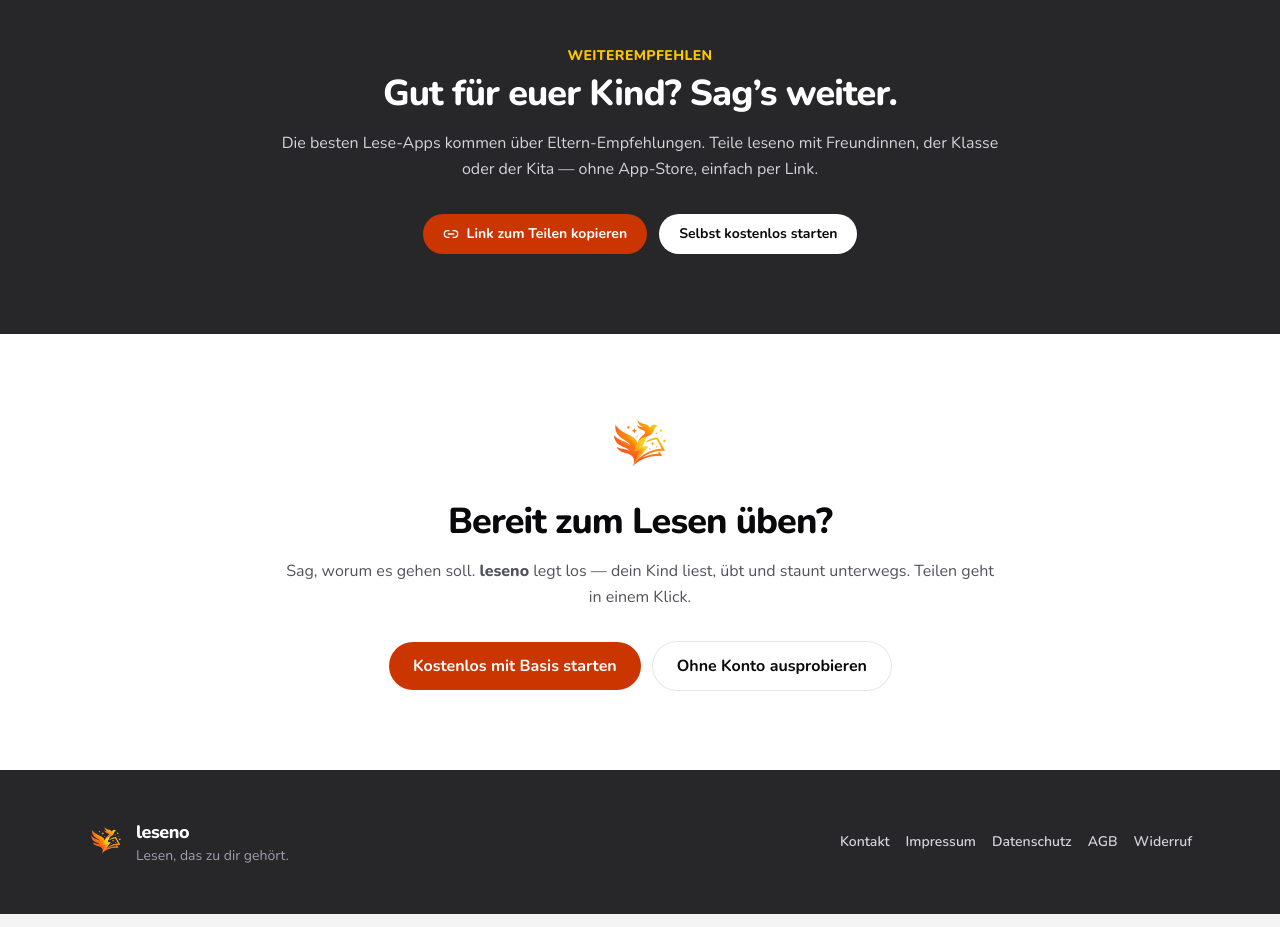
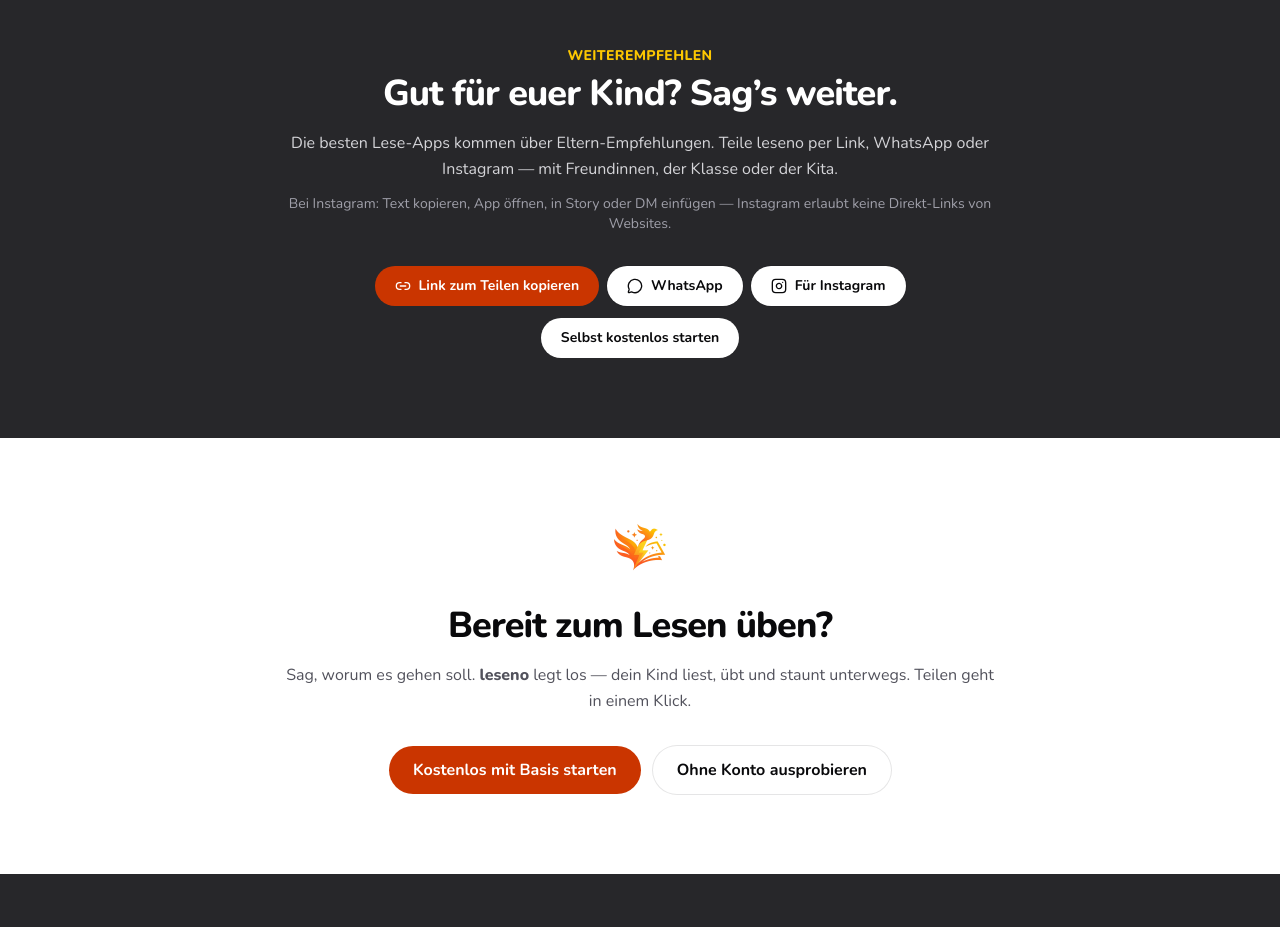
Before and after one commit to gillmor09/leseno, a Next.js app: page / in a window 1280 px wide. Shown: the part 5580-6507 px from the top of the page. Built offline with nearby package versions, Linux system fonts and the light colour scheme; no server answers.

Commit message:
Update Leseno for Coolify deploy.

```diff
--- a/src/app/anmelden/page.tsx
+++ b/src/app/anmelden/page.tsx
@@ -7,12 +7,20 @@
   description: "Mit E-Mail und Passwort bei Leseno anmelden.",
 };
 
+function safeEmailQuery(raw: string | undefined): string {
+  const email = raw?.trim() ?? "";
+  if (!email || email.length > 254) return "";
+  if (!/^[^\s@]+@[^\s@]+\.[^\s@]+$/.test(email)) return "";
+  return email;
+}
+
 export default async function SignInPage({
   searchParams,
 }: {
   searchParams: Promise<{
     bestaetigt?: string;
     bestaetigung?: string;
+    email?: string;
     next?: string;
   }>;
 }) {
@@ -31,6 +39,7 @@
       <SignInForm
         emailConfirmed={params.bestaetigt === "1"}
         confirmationFailed={params.bestaetigung === "fehlgeschlagen"}
+        initialEmail={safeEmailQuery(params.email)}
         nextPath={nextPath}
       />
     </AuthShell>
--- a/src/components/features/marketing/invite-friends-card.tsx
+++ b/src/components/features/marketing/invite-friends-card.tsx
@@ -34,14 +34,15 @@
 
   if (variant === "compact") {
     return (
-      <aside className="rounded-[1.5rem] bg-orange-50 px-5 py-4 ring-1 ring-orange-700/10 sm:flex sm:items-center sm:justify-between sm:gap-4">
+      <aside className="rounded-[1.5rem] bg-orange-50 px-5 py-4 ring-1 ring-orange-700/10">
         <p className="text-sm font-semibold leading-relaxed text-orange-950">
           {SHARE_AFTER_STORY_HINT}
         </p>
         <ShareInviteButton
           url={url}
           variant="ghost"
-          className="mt-3 shrink-0 sm:mt-0"
+          showChannels
+          className="mt-3"
         />
       </aside>
     );
@@ -62,8 +63,12 @@
         <p className="mt-4 text-base leading-relaxed text-zinc-300">
           {SHARE_SECTION_BODY}
         </p>
-        <div className="mt-8 flex flex-col items-center justify-center gap-3 sm:flex-row">
-          <ShareInviteButton url={url} variant="primary" />
+        <p className="mt-3 text-sm text-zinc-400">
+          Bei Instagram: Text kopieren, App öffnen, in Story oder DM einfügen —
+          Instagram erlaubt keine Direkt-Links von Websites.
+        </p>
+        <div className="mt-8 flex flex-col items-center justify-center gap-3">
+          <ShareInviteButton url={url} variant="primary" showChannels />
           <a
             href="/registrieren"
             className="inline-flex items-center justify-center rounded-full bg-white px-5 py-2.5 text-sm font-bold text-zinc-950 transition-all duration-200 ease-in-out hover:bg-gray-100"
--- a/src/components/features/marketing/share-invite-button.tsx
+++ b/src/components/features/marketing/share-invite-button.tsx
@@ -1,44 +1,86 @@
 "use client";
 
 /**
- * Copy / Web Share for invite links (parents sharing leseno).
+ * Copy / Web Share / Instagram / WhatsApp for invite links (parents sharing leseno).
+ * Instagram has no web deep-link for captions — we copy text and hint to paste.
  */
 
 import { useState } from "react";
-import { Check, Link2, Share2 } from "lucide-react";
+import { Check, Link2, MessageCircle, Share2 } from "lucide-react";
 import { toast } from "sonner";
 import {
+  SHARE_BUTTON_INSTAGRAM,
   SHARE_BUTTON_LABEL,
   SHARE_BUTTON_NATIVE,
   SHARE_BUTTON_SHARED,
+  SHARE_BUTTON_WHATSAPP,
+  SHARE_INSTAGRAM_CAPTION,
+  SHARE_INSTAGRAM_HINT,
   SHARE_INVITE_MESSAGE,
   SHARE_PAGE_TITLE,
 } from "@/lib/marketing/share-copy";
 import { cn } from "@/lib/utils";
+
+/** Lucide dropped brand icons — tiny Instagram glyph for the share button. */
+function InstagramGlyph({ className }: { className?: string }) {
+  return (
+    <svg
+      viewBox="0 0 24 24"
+      fill="none"
+      stroke="currentColor"
+      strokeWidth="2"
+      strokeLinecap="round"
+      strokeLinejoin="round"
+      className={className}
+      aria-hidden
+    >
+      <rect width="20" height="20" x="2" y="2" rx="5" ry="5" />
+      <path d="M16 11.37A4 4 0 1 1 12.63 8 4 4 0 0 1 16 11.37z" />
+      <line x1="17.5" x2="17.51" y1="6.5" y2="6.5" />
+    </svg>
+  );
+}
+type ShareVariant = "primary" | "secondary" | "ghost";
+
+function variantClass(variant: ShareVariant): string {
+  if (variant === "primary") {
+    return "bg-orange-700 text-white hover:bg-orange-800";
+  }
+  if (variant === "secondary") {
+    return "bg-white text-zinc-950 ring-1 ring-zinc-950/10 hover:bg-gray-100";
+  }
+  return "bg-orange-50 text-orange-900 ring-1 ring-orange-700/15 hover:bg-orange-100";
+}
+
+const buttonBase =
+  "inline-flex items-center justify-center gap-2 rounded-full px-5 py-2.5 text-sm font-bold transition-all duration-200 ease-in-out";
 
 export function ShareInviteButton({
   url,
   shareText = SHARE_INVITE_MESSAGE,
   className,
   variant = "primary",
+  showChannels = false,
 }: {
   url: string;
   shareText?: string;
   className?: string;
-  variant?: "primary" | "secondary" | "ghost";
+  variant?: ShareVariant;
+  /** Show WhatsApp + Instagram next to the main share control. */
+  showChannels?: boolean;
 }) {
   const [copied, setCopied] = useState(false);
   const canNativeShare =
     typeof navigator !== "undefined" && typeof navigator.share === "function";
 
-  async function copyLink() {
+  async function copyText(text: string, successMessage: string) {
     try {
-      await navigator.clipboard.writeText(`${shareText} ${url}`);
+      await navigator.clipboard.writeText(text);
       setCopied(true);
-      toast.success(SHARE_BUTTON_SHARED);
-      window.setTimeout(() => setCopied(false), 2000);
+      toast.success(successMessage);
+      window.setTimeout(() => setCopied(false), 2200);
     } catch {
-      toast.error("Link konnte nicht kopiert werden.");
+      toast.error("Konnte nicht in die Zwischenablage kopieren.");
     }
   }
 
@@ -55,43 +97,82 @@
         if (error instanceof DOMException && error.name === "AbortError") {
           return;
         }
-        // fall through to clipboard
       }
     }
-    await copyLink();
+    await copyText(`${shareText} ${url}`, SHARE_BUTTON_SHARED);
   }
 
-  const variantClass =
-    variant === "primary"
-      ? "bg-orange-700 text-white hover:bg-orange-800"
-      : variant === "secondary"
-        ? "bg-white text-zinc-950 ring-1 ring-zinc-950/10 hover:bg-gray-100"
-        : "bg-orange-50 text-orange-900 ring-1 ring-orange-700/15 hover:bg-orange-100";
+  async function handleInstagram() {
+    // No official Instagram web share URL — copy caption, then open IG if possible.
+    await copyText(`${SHARE_INSTAGRAM_CAPTION} ${url}`, SHARE_INSTAGRAM_HINT);
+    const isMobile =
+      typeof navigator !== "undefined" &&
+      /Android|iPhone|iPad|iPod/i.test(navigator.userAgent);
+    if (isMobile) {
+      window.setTimeout(() => {
+        window.location.href = "instagram://app";
+      }, 400);
+    }
+  }
+
+  function handleWhatsApp() {
+    const text = encodeURIComponent(`${shareText} ${url}`);
+    window.open(`https://wa.me/?text=${text}`, "_blank", "noopener,noreferrer");
+  }
 
   return (
+    <div
+      className={cn(
+        "flex flex-wrap items-center gap-2",
+        showChannels ? "justify-center sm:justify-start" : "",
+        className,
+      )}
+    >
       <button
         type="button"
         onClick={() => {
           void handleShare();
         }}
-      className={cn(
-        "inline-flex items-center justify-center gap-2 rounded-full px-5 py-2.5 text-sm font-bold transition-all duration-200 ease-in-out",
-        variantClass,
-        className,
-      )}
+        className={cn(buttonBase, variantClass(variant))}
       >
-      {copied ? (
+        {copied && !showChannels ? (
           <Check className="size-4" aria-hidden />
         ) : canNativeShare ? (
           <Share2 className="size-4" aria-hidden />
         ) : (
           <Link2 className="size-4" aria-hidden />
         )}
-      {copied
+        {copied && !showChannels
           ? SHARE_BUTTON_SHARED
           : canNativeShare
             ? SHARE_BUTTON_NATIVE
             : SHARE_BUTTON_LABEL}
       </button>
+
+      {showChannels ? (
+        <>
+          <button
+            type="button"
+            onClick={handleWhatsApp}
+            className={cn(buttonBase, variantClass("secondary"))}
+            aria-label="Per WhatsApp teilen"
+          >
+            <MessageCircle className="size-4" aria-hidden />
+            {SHARE_BUTTON_WHATSAPP}
+          </button>
+          <button
+            type="button"
+            onClick={() => {
+              void handleInstagram();
+            }}
+            className={cn(buttonBase, variantClass("secondary"))}
+            aria-label="Für Instagram vorbereiten"
+          >
+            <InstagramGlyph className="size-4" />
+            {SHARE_BUTTON_INSTAGRAM}
+          </button>
+        </>
+      ) : null}
+    </div>
   );
 }
--- a/src/lib/marketing/share-copy.ts
+++ b/src/lib/marketing/share-copy.ts
@@ -1,6 +1,6 @@
 /**
  * Marketing share / invite copy for landing, Web Share, and clipboard.
- * Keep texts short — parents forward them in WhatsApp/Messenger.
+ * Keep texts short — parents forward them in WhatsApp / Instagram / Messenger.
  */
 
 export const SHARE_PAGE_TITLE =
@@ -14,16 +14,28 @@
 export const SHARE_INVITE_MESSAGE =
   "Schau mal: leseno macht für Grundschulkinder eigene Geschichten zum Lesen üben — altersgerecht und mit Wissen im Abenteuer. Kostenlos ausprobieren:";
 
+/**
+ * Short Instagram caption (Stories / DM / Bio).
+ * Instagram has no web share URL — we copy this + link for paste.
+ */
+export const SHARE_INSTAGRAM_CAPTION =
+  "Lesen üben ohne Stress — leseno macht für Grundschulkinder eigene Geschichten: altersgerecht und mit Wissen im Abenteuer. Link:";
+
+export const SHARE_INSTAGRAM_HINT =
+  "Text kopiert. Öffne Instagram und füge ihn in eine Story, DM oder einen Beitrag ein.";
+
 /** Short line under story results. */
 export const SHARE_AFTER_STORY_HINT =
-  "Gefällt die Geschichte? Empfiehl leseno einer anderen Familie — der Link ist kostenlos zum Ausprobieren.";
+  "Gefällt die Geschichte? Empfiehl leseno einer anderen Familie — per Link, WhatsApp oder Instagram.";
 
 /** Landing „Empfehlen“ section. */
 export const SHARE_SECTION_EYEBROW = "Weiterempfehlen";
 export const SHARE_SECTION_HEADLINE = "Gut für euer Kind? Sag’s weiter.";
 export const SHARE_SECTION_BODY =
-  "Die besten Lese-Apps kommen über Eltern-Empfehlungen. Teile leseno mit Freundinnen, der Klasse oder der Kita — ohne App-Store, einfach per Link.";
+  "Die besten Lese-Apps kommen über Eltern-Empfehlungen. Teile leseno per Link, WhatsApp oder Instagram — mit Freundinnen, der Klasse oder der Kita.";
 
 export const SHARE_BUTTON_LABEL = "Link zum Teilen kopieren";
 export const SHARE_BUTTON_SHARED = "Link kopiert";
 export const SHARE_BUTTON_NATIVE = "Teilen";
+export const SHARE_BUTTON_INSTAGRAM = "Für Instagram";
+export const SHARE_BUTTON_WHATSAPP = "WhatsApp";
```
Also changed, not shown: src/app/auth/callback/route.ts (+26 -9 lines), src/components/features/auth/sign-in-form.tsx (+15 -3 lines). Lines whose indentation alone changed are shown as unchanged.
